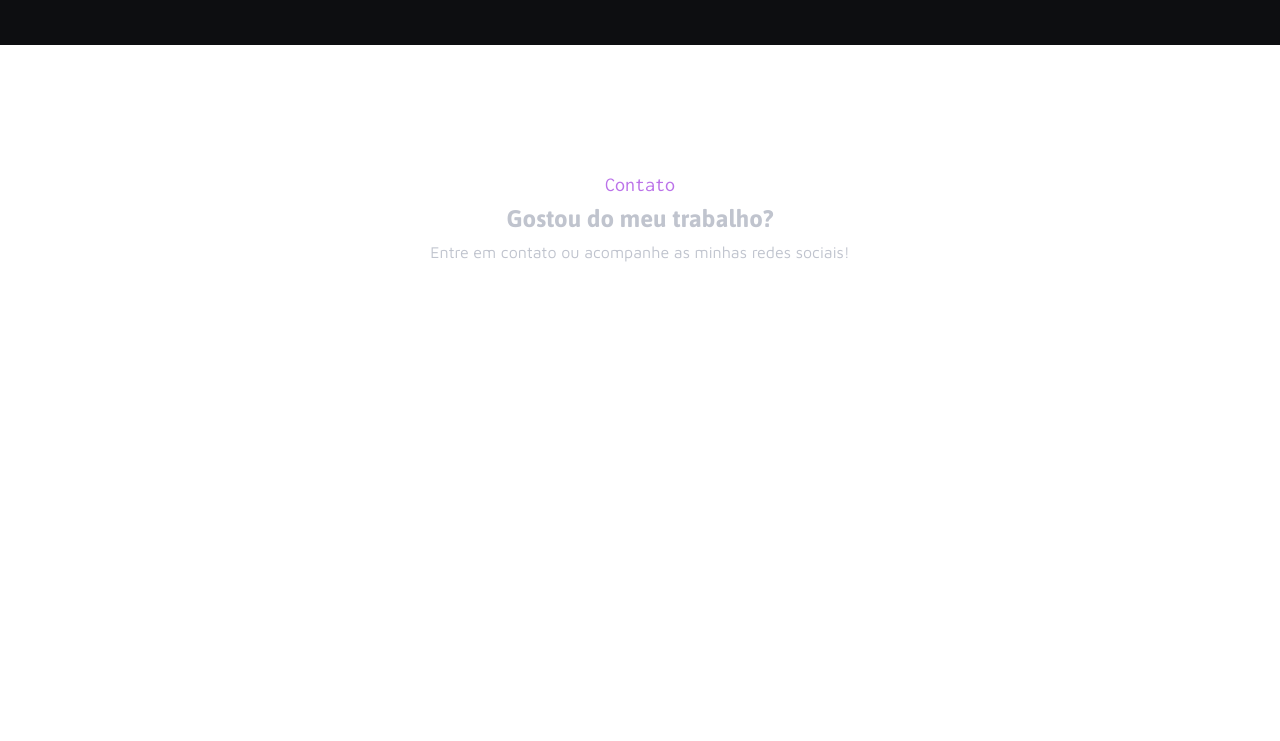
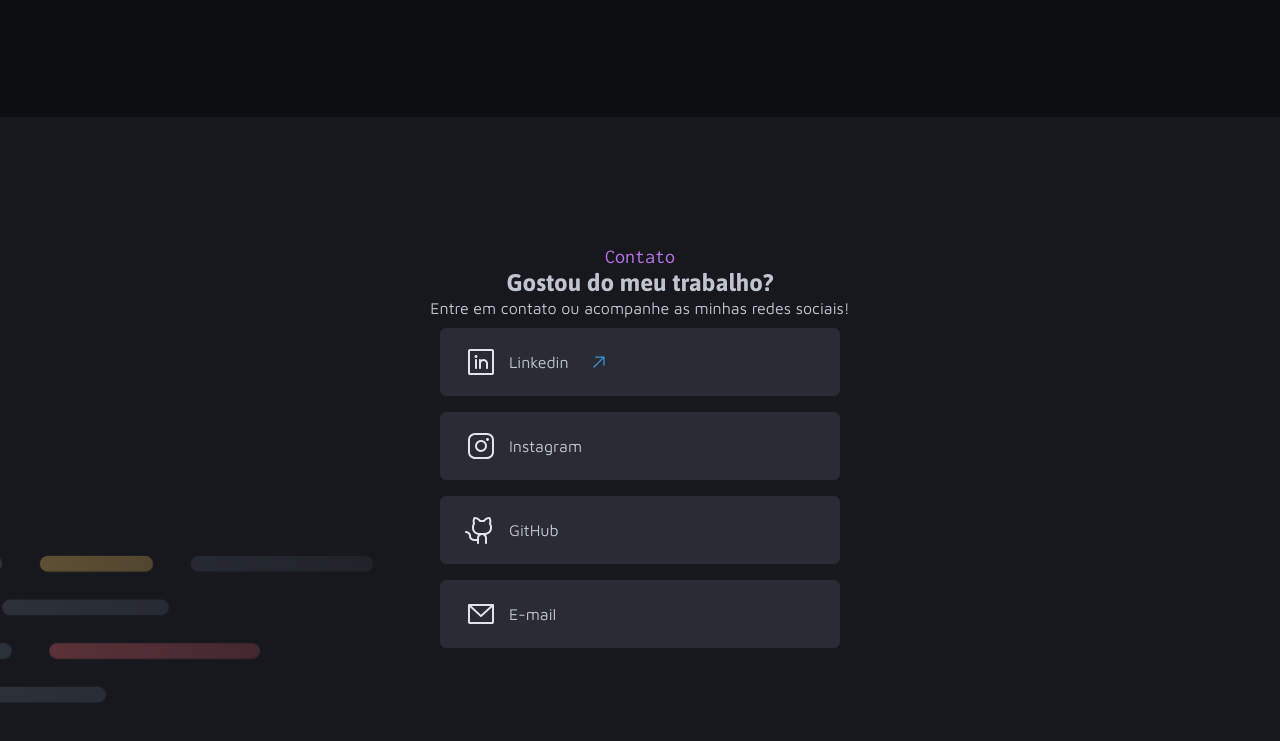
Before and after one commit to victorservente/portfolio-dev, a plain HTML site: page index.html in a window 1280 px wide. Shown: the part 2015-2756 px from the top of the page. Before the commit the page ends 2327 px from the top, so only its background shows below. Drawn offline with Linux system fonts and the light colour scheme.

Commit message:
estruturando footer

```diff
--- a/index.html
+++ b/index.html
@@ -14,7 +14,7 @@
   <header class="container">
     <div>
       <img src="assets/images/Avatar.png" alt="Imagem de Martina">
-  </div>
+    </div>
     <h2 class="subtitle">Hello World! Meu nome é<span class="destaque"> Martina Santos</span> e sou</h2>
     <h1>Desenvolvedora Fullstack</h1>
     <p>Transformo necessidades em aplicações reais, evolventes e funcionais. Desenvolvo sistemas através da <br> minha paixão pela tecnologia, contribuindo com soluções inovadoras e eficazes para desafios complexos.</p>
@@ -69,7 +69,7 @@
 
   <main id="main">
     <section id="projects">
-      <section class="services">
+      <section id="ajudar">
         <div>
           Meu trabalho
         </div>
@@ -129,8 +129,8 @@
       </div>
     </section>
 
-  <section id="block">
-    <section class="services">
+    <section id="services">
+    <section id="ajudar">
       <div>
         Meus serviços
       </div>
@@ -170,20 +170,51 @@
         </div>
       </div>
     </section>
-  </section>
+    </section>
 
+  </main>
+
+  <footer>
     <section id="contato">
-      <div>
-        Contato
-      </div>
-      <div>
-        Gostou do meu trabalho?
-      </div>
-      <div>
-        Entre em contato ou acompanhe as minhas redes sociais!
+      <header id="gostou">
+        <div class="item">Contato</div>
+        <div class="item">Gostou do meu trabalho?</div>
+        <div class="item">Entre em contato ou acompanhe as minhas redes sociais!</div>
+      </header>
+
+      <div class="tags">
+        <a href="#">
+          <!-- <a href="#"> -->
+            <img src="assets/icons/LinkedinLogo.svg" alt="icone Linkedin">
+            <span>Linkedin</span>
+            <span></span>
+            <img src="assets/icons/arrowblue.svg" alt="Seta azul">
+          <!-- </a> -->
+        </a>
+
+        <a href="#">
+          <img src="assets/icons/InstagramLogo.svg" alt="icone Instagram">
+          <figcaption>
+            <span>Instagram</span>
+          </figcaption>
+        </a>
+
+        <a href="#">
+          <img src="assets/icons/GithubLogo.svg" alt="icone github">
+          <figcaption>
+            <span>GitHub</span>
+          </figcaption>
+        </a>
+
+        <a href="#">
+          <img src="assets/icons/EnvelopeSimple.svg" alt="icone E-mail">
+          <figcaption>
+            <span>E-mail</span>
+          </figcaption>
+        </a>
       </div>
     </section>
-  </main>
+  </footer>
 
 </body>
 </html>
--- /dev/null
+++ b/styles/footer.css
@@ -0,0 +1,54 @@
+/* footer {
+  display: grid;
+  gap: 8px;
+  justify-items: center;
+  align-items: center;
+} */
+
+#contato {
+  padding: 128px 120px 200px 120px;
+  background-image: url(../assets/Background_Contacts.png);
+  display: grid;
+  gap: 8px;
+  text-align: center;
+}
+
+#gostou {
+  display: inline-block;
+}
+
+#gostou div:nth-child(1) {
+  font: var(--subtitle);
+  color: var(--purple);
+}
+
+#gostou div:nth-child(2) {
+  font: var(--title-md);
+}
+
+#gostou div:nth-child(3) {
+  font: var(--text-md-2)
+}
+
+.tags a{
+  display: flex;
+  align-items: center;
+  font: var(--text-md-2);
+  background-color: var(--gray-300);
+  padding: 23px 52px 23px 22px;
+  border-radius: 6px;
+  border: solid var(--gray-300);
+  gap: 12px;
+  margin-bottom: 16px;
+  width: 400px;
+  height: 68px;
+}
+
+
+.tags figure:nth-child(1) {
+  margin-top: 48px;
+}
+
+/* a:hover {
+  color: #3996DB;
+} */
--- a/styles/global.css
+++ b/styles/global.css
@@ -37,9 +37,9 @@ body {
 
 a {
   text-decoration: none;
+  color: inherit;
+  align-items: center;
 }
-
-
 
 #projects {
   background-image: url(../assets/Background_Contacts.png);
--- a/styles/header.css
+++ b/styles/header.css
@@ -49,7 +49,6 @@ nav {
   border-radius: 25px;
   margin-inline: 8px;
   border: solid var(--gray-300);
-
 }
 
 #arrow {
--- a/styles/index.css
+++ b/styles/index.css
@@ -1,5 +1,4 @@
 @import url(global.css);
 @import url(header.css);
-@import url(utility.css);
 @import url(main.css);
-@import url(sections.css);
+@import url(footer.css);
--- a/styles/main.css
+++ b/styles/main.css
@@ -1,17 +1,9 @@
-#card {
-  gap: 24px;
-  padding: 20px;
-  img {
-    height: 48px;
-    width: 48px;
-  }
-}
-
 #trabalhos {
   display: grid;
   grid-template-columns: repeat(3, 1fr);
   size: 330px 156px;
-  gap: 24px
+  gap: 24px;
+  margin-bottom: 128px;
 }
 
 #trabalhos img {
@@ -36,24 +28,30 @@ section {
   gap: 8px;
   justify-items: center;
   align-items: center;
-  margin-bottom: 48px;
 }
 
-#block {
-  margin-top: 30px;
+#services {
   background-color: #0D0E11;
+  padding: 88px 120px 120px 120px;
 }
 
-.services :nth-child(1) {
+#ajudar :nth-child(1) {
   font: var(--subtitle);
   color: var(--red);
 }
-
-.services :nth-child(2) {
+#ajudar :nth-child(2) {
   font: var(--title-md);
 }
 
-
+#card {
+  gap: 24px;
+  margin-top: 56px;
+  padding: 20px;
+  img {
+    height: 48px;
+    width: 48px;
+  }
+}
 
 .grid {
   display: grid;
@@ -75,20 +73,3 @@ section {
   padding: 12px;
   size: 275px 330px
 }
-
-#contato {
-  margin-top: 128px;
-}
-
-#contato div:nth-child(1) {
-  font: var(--subtitle);
-  color: var(--purple);
-}
-
-#contato div:nth-child(2) {
-  font: var(--title-md);
-}
-
-#contato div:nth-child(3) {
-  font: var(--text-md-2)
-}
```
Also changed, not shown: assets/icons/arrowblue.svg (added), styles/sections.css (deleted), styles/utility.css (deleted).
